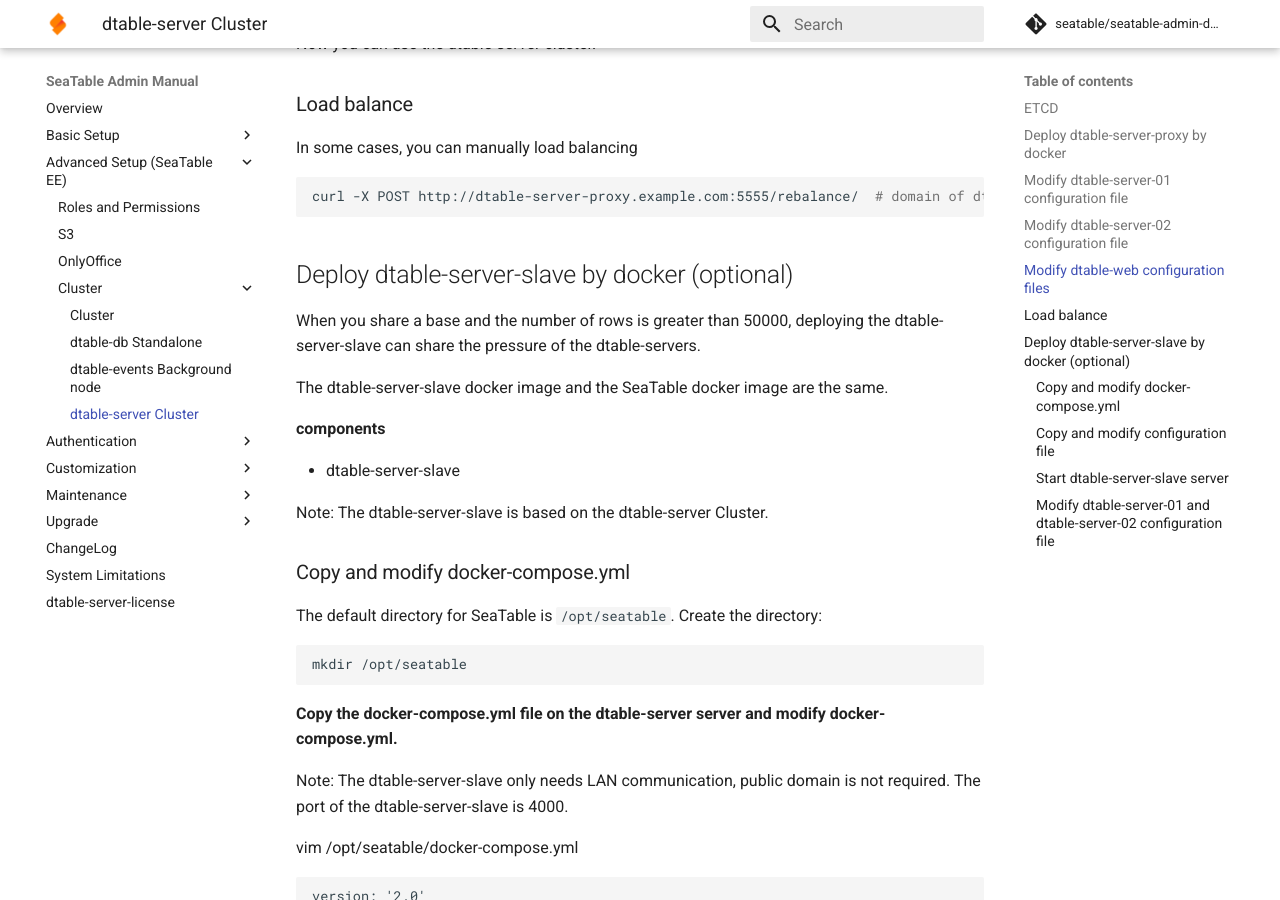
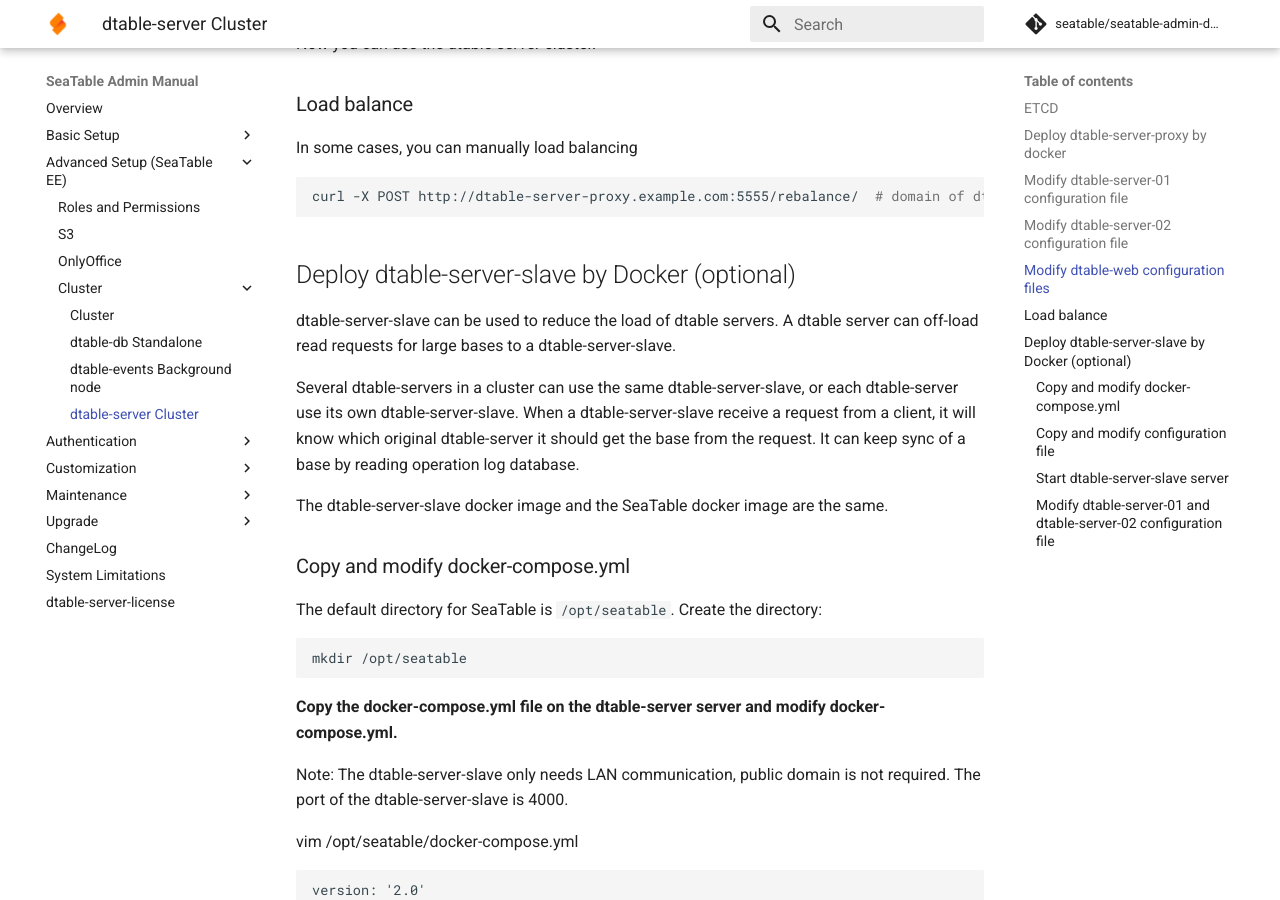
Before and after one commit to seatable/seatable-admin-docs, an MkDocs documentation site: the page built from manual/docker/Cluster/dtable-server Cluster.md, in a window 1280 px wide and 900 px high, scrolled down 3281 px. Built offline with MkDocs 1.6.1 and Material for MkDocs 9.7.7, drawn with Linux system fonts in a browser that asks for light colours; comment, search, counter and statistics services are not loaded.

Commit message:
Update dtable-server Cluster.md

````diff
--- a/manual/docker/Cluster/dtable-server Cluster.md
+++ b/manual/docker/Cluster/dtable-server Cluster.md
@@ -148,17 +148,14 @@
 curl -X POST http://dtable-server-proxy.example.com:5555/rebalance/  # domain of dtable-server-proxy
 ```
 
-## Deploy dtable-server-slave by docker (optional)
+## Deploy dtable-server-slave by Docker (optional)
 
-When you share a base and the number of rows is greater than 50000, deploying the dtable-server-slave can share the pressure of the dtable-servers.
+dtable-server-slave can be used to reduce the load of dtable servers. A dtable server can off-load read requests for large bases to a dtable-server-slave.
+
+Several dtable-servers in a cluster can use the same dtable-server-slave, or each dtable-server use its own dtable-server-slave. When a dtable-server-slave receive a request from a client, it will know which original dtable-server it should get the base from the request. It can keep sync of a base by reading operation log database.
 
 The dtable-server-slave docker image and the SeaTable docker image are the same.
 
-**components**
-
-* dtable-server-slave
-
-Note: The dtable-server-slave is based on the dtable-server Cluster.
 
 ### Copy and modify docker-compose.yml
 
````
